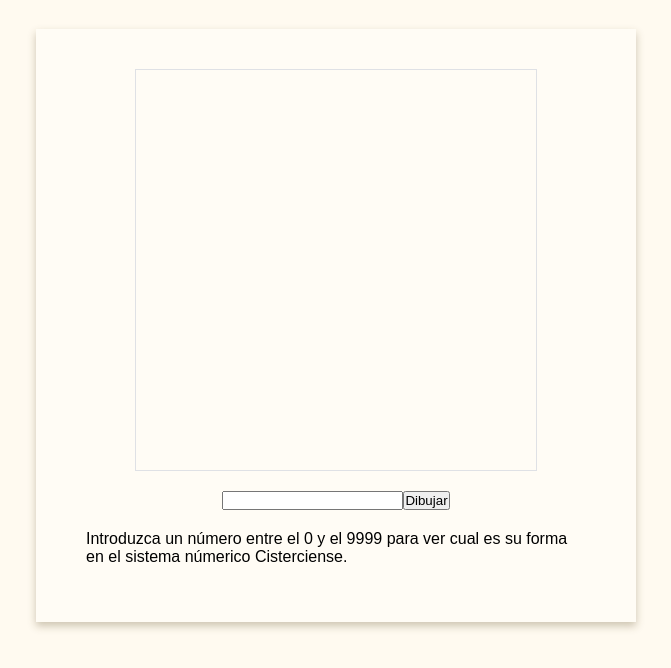
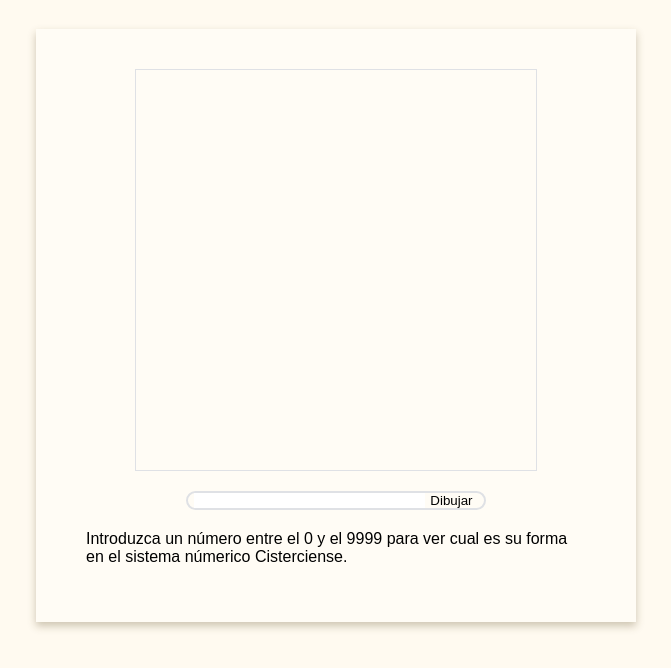
Before and after one commit to Migthrandir/cistercian-numerals-generator, a plain HTML site: page CistercianNumerals.html in a window 1280 px wide. Shown: the part 98-766 px from the top of the page, without its empty margins (304-975 px from the left). Drawn offline with Linux system fonts and the light colour scheme.

Commit message:
mejorado el estilo del input

```diff
--- a/CistercianNumerals.html
+++ b/CistercianNumerals.html
@@ -3,7 +3,7 @@
 <head>
     <meta charset='utf-8'>
     <meta http-equiv='X-UA-Compatible' content='IE=edge'>
-    <title></title>
+    <title>Cistercian Numerals</title>
     <meta name='viewport' content='width=device-width, initial-scale=1'>
     <link rel="stylesheet" href="./style.css">
 </head>
@@ -15,7 +15,7 @@
         <div class="elem">
             <canvas id="dibujo" width="400" height="400"></canvas>
         </div>
-        <div class="elem">
+        <div class="input" >
             <input type="number" id="inputnumero" />
             <input type="button" value="Dibujar" id="dibujarnumero"/>
         </div>
--- a/CistercianNumerals.js
+++ b/CistercianNumerals.js
@@ -36,7 +36,7 @@ function drawInCistercian()             //funcion que se ejecuta al presionar el
     }
     else
     {
-        mensaje.innerHTML = "Por favor, introduzca un numero valido";
+        mensaje.innerHTML = "Por favor, introduzca un número válido";
     }
 }
 
--- a/style.css
+++ b/style.css
@@ -42,6 +42,35 @@ main .elem{
     border: 1px solid #dfe1e5;
 }
 
+.input {
+    display: flex;
+    justify-content: center;
+    width: auto;
+    min-width: 150px;
+    max-width: 300px;
+    margin: 20px auto;
+    border: 2px solid #dfe1e5;
+    border-radius: 15px;
+}
+
+.input:hover {
+    outline: 1px solid #464646 ;
+}
+
+.input input {
+    border: none;
+    outline: none;
+}
+
+#inputnumero {
+    width: 78%;
+}
+
+#dibujarnumero{
+    width: 18%;
+    background-color: inherit;
+}
+
 .main-text {
     width: auto;
     min-width: 300px;
```
